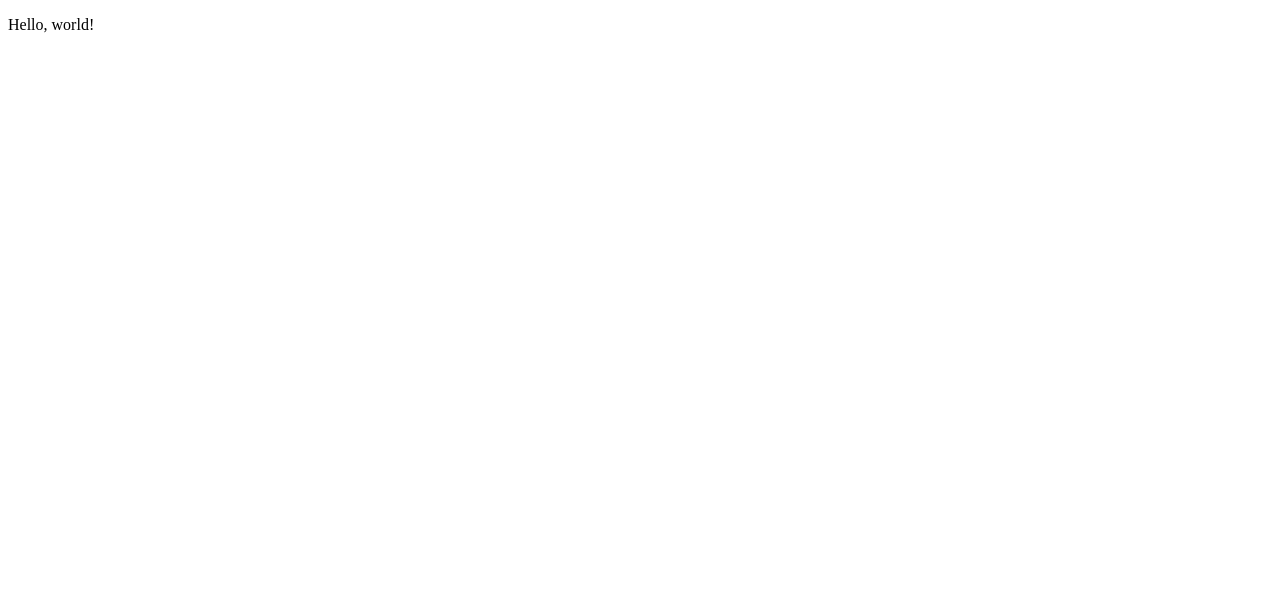
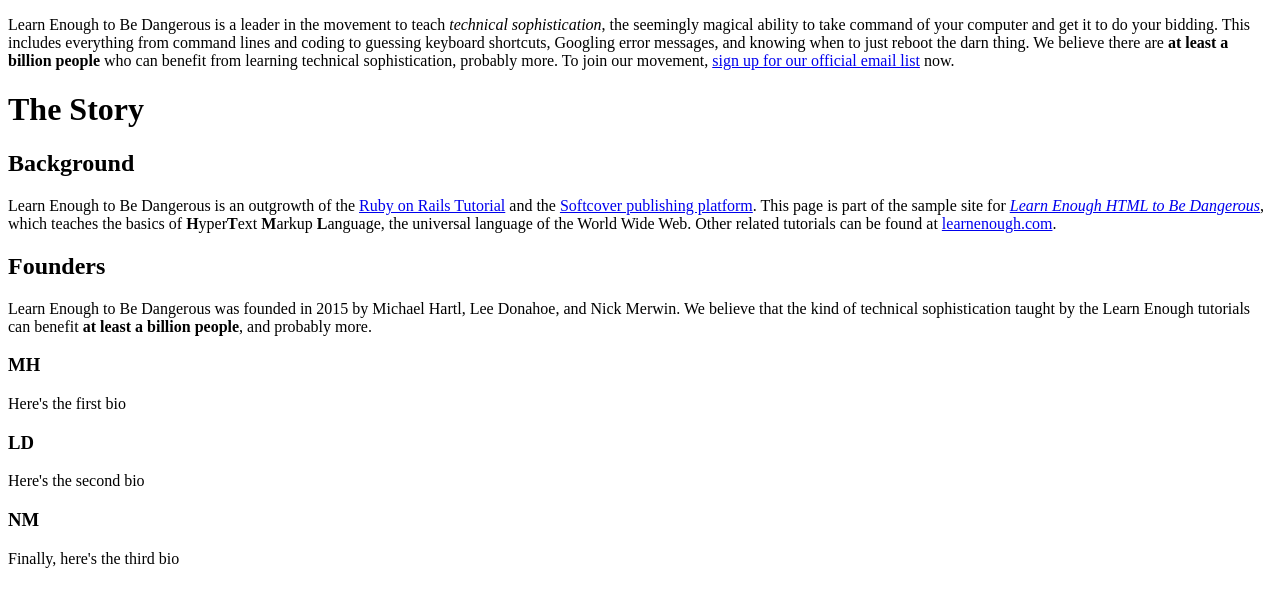
Before and after one commit to RaydLon/sample_website, a plain HTML site: page index.html in a window 1280 px wide. Drawn offline with Linux system fonts and the light colour scheme.

Commit message:
Added bios

```diff
--- a/index.html
+++ b/index.html
@@ -1,10 +1,46 @@
 <!DOCTYPE html>
 <html>
 <head>
-  <title>Page Title</title>
+  <title>Learn Enough</title>
   <meta charset="utf-8">
 </head>
 <body>
-  <p>Hello, world!</p>
+  <p>
+    Learn Enough to Be Dangerous is a leader in the movement to teach <em>technical sophistication</em>, the seemingly magical ability to take command of your computer and get it to do your bidding. This includes everything from command lines and coding to guessing keyboard shortcuts, Googling error messages, and knowing when to just reboot the darn thing. We believe there are <strong>at least a billion people</strong> who can benefit from learning technical sophistication, probably more. To join our movement, <a href="http://learnenough.com/email">sign up for our official email list</a> now.
+  </p>
+
+  <h1>The Story</h1>
+
+  <h2>Background</h2>
+  <p>
+  Learn Enough to Be Dangerous is an outgrowth of the
+  <a href="http://railstutorial.org/">Ruby on Rails Tutorial</a> and the
+  <a href="http://www.softcover.io/">Softcover publishing platform</a>.
+  This page is part of the sample site for
+  <a href="http://learnenough.com/html-tutorial"><em>Learn Enough HTML to
+  Be Dangerous</em></a>, which teaches the basics of
+  <strong>H</strong>yper<strong>T</strong>ext <strong>M</strong>arkup
+  <strong>L</strong>anguage, the universal language of the World Wide Web.
+  Other related tutorials can be found at
+  <a href="http://learnenough.com/">learnenough.com</a>.
+</p>
+
+  <h2>Founders</h2>
+  <p>
+    Learn Enough to Be Dangerous was founded in 2015 by Michael Hartl, Lee
+ Donahoe, and Nick Merwin. We believe that the kind of technical
+ sophistication taught by the Learn Enough tutorials can benefit
+ <strong>at least a billion people</strong>, and probably more.
+ </p>
+
+  <h3>MH</h3>
+  Here's the first bio
+
+  <h3>LD</h3>
+  Here's the second bio
+
+  <h3>NM</h3>
+  Finally, here's the third bio
+
 </body>
 </html>
```
